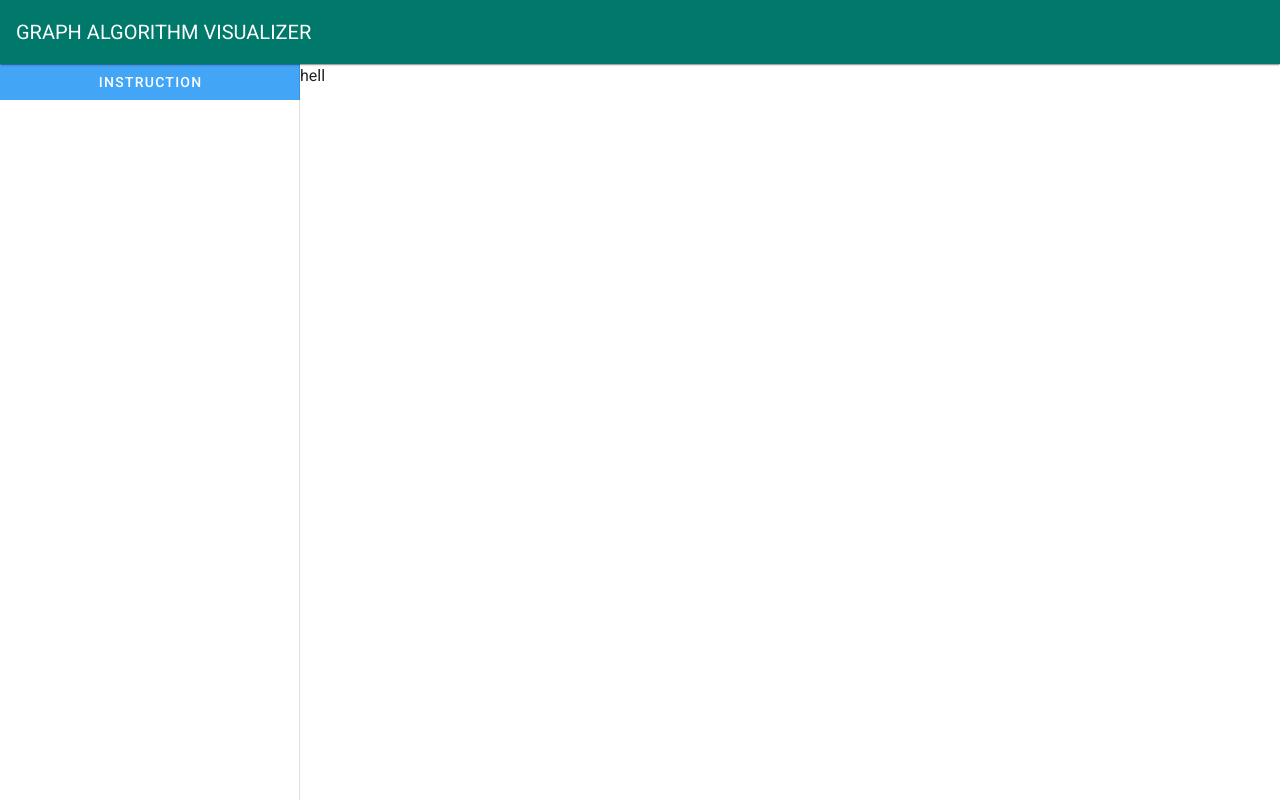
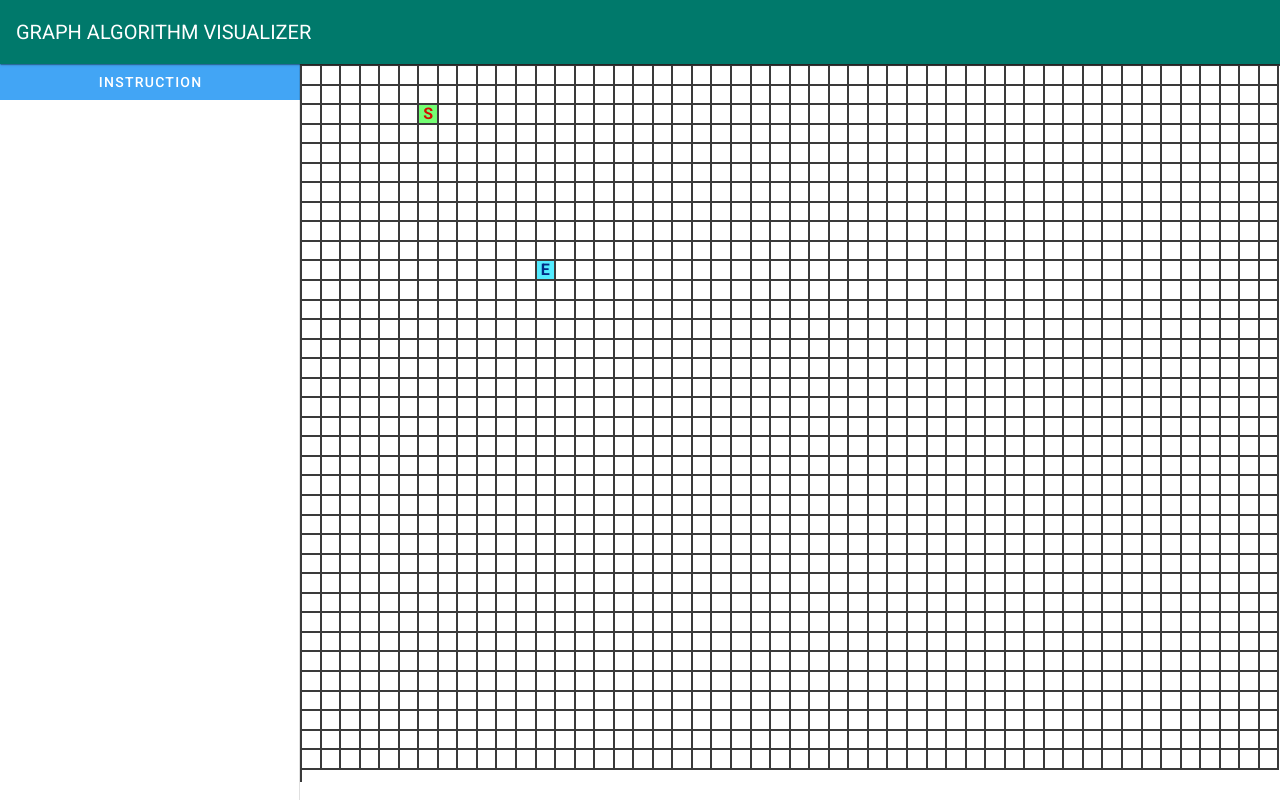
Before and after one commit to ahnaf-asif/graph-algorithms-visualizer, a Vue app: page / in a window 1280 px wide. Built offline with nearby package versions, Linux system fonts and the light colour scheme.

Commit message:
added stuff

```diff
--- a/src/App.vue
+++ b/src/App.vue
@@ -13,11 +13,9 @@
       </router-link>
 
       <v-spacer></v-spacer>
-<!--      <Instruction />-->
 
     </v-app-bar>
     <v-main>
-
         <Home />
     </v-main>
   </v-app>
--- /dev/null
+++ b/src/components/GridBoxComponent.vue
@@ -0,0 +1,52 @@
+<template>
+    <div
+        class="gridbox"
+        :style="{
+            height: size+'px',
+            width: size+'px'
+        }"
+        @click="dosomething()"
+        :class="{'start':start, 'end':end}"
+    >
+
+        {{start?'S':''}}{{end?'E':''}}
+
+    </div>
+</template>
+
+<script>
+export default {
+    name: 'GridBoxComponent',
+    props: ['size', 'row', 'col', 'start', 'end'],
+    data(){
+        return {
+
+        }
+    },
+    methods: {
+        dosomething(){
+            console.log(`row = ${this.row}, col = ${this.col}`);
+        }
+    }
+}
+</script>
+
+<style>
+.gridbox{
+    border-right: 2px solid rgb(58, 58, 58);
+    border-bottom: 2px solid rgb(58, 58, 58);
+    display: flex;
+    align-items: center;
+    justify-content: center;
+    font-weight: bolder;
+    font-size: 100%;
+}
+.start{
+    color: rgb(212, 14, 0);
+    background: rgb(116, 255, 116);
+}
+.end{
+    color: rgb(0, 42, 133);
+    background: rgb(82, 235, 255);
+}
+</style>
--- a/src/views/Home.vue
+++ b/src/views/Home.vue
@@ -1,15 +1,75 @@
-<template ref="home">
-  <div style="display: flex;flex-wrap: wrap;">
-<!--    <div v-for="i in 20000" :key="i" style="height: 20px;width:20px;border-bottom: 1px solid black;border-right: 1px solid black;"></div>-->
-    hell
+<template >
+  <div class="grid" ref="home" style="display:flex;flexd-rection: row;flex-wrap:wrap;">
+    <div v-for="cc in m" :key="cc">
+      <GridBoxComponent
+        v-for="rr in n"
+        :key="rr"
+        :size="boxLength"
+        :row="rr"
+        :col="cc"
+        :start="rr == startPosition.r && cc == startPosition.c ? true: false"
+        :end="rr == endPosition.r && cc == endPosition.c ? true: false"
+        ></GridBoxComponent>
+    </div>
   </div>
 
 </template>
 
+<style lang="scss">
+.grid{
+  height: 89.8vh;
+  overflow-x:hidden !important;
+  overflow-y:hidden !important;
+  border-left: 2px solid rgb(58, 58, 58);
+  border-top: 2px solid rgb(58, 58, 58);
+}
+</style>
+
 <script>
+
+  import GridBoxComponent from '../components/GridBoxComponent.vue';
 
   export default {
     name: 'Home',
+    components: {
+      GridBoxComponent
+    },
+    data(){
+      return {
+        canvasHeight: 0,
+        canvasWidth: 0,
+        n: 0, // this is the number of rows
+        m: 0, // this is the number of columns
+        boxLength: 0,
+        grid: new Array(this.n).fill(0).map(() => new Array(this.m).fill(0)),
+        startPosition: {
+          r: 3,c: 7
+        },
+        endPosition: {
+          r: 11,c: 13
+        },
+      }
+    },
+    mounted(){
+      this.canvasHeight = this.$refs.home.clientHeight;
+      this.canvasWidth = this.$refs.home.clientWidth;
 
+      if(this.canvasWidth >= 960){
+        this.canvasWidth -= 300;
+      }
+      if(this.canvasWidth <= 500){
+        this.m = 20;
+      }else if(this.canvasWidth <= 950){
+        this.m = 30;
+      }else this.m = 50;
+
+
+      this.boxLength = this.canvasWidth/this.m;
+      this.n = Math.ceil(this.canvasHeight/this.boxLength)-1;
+
+      this.grid = new Array(this.n).fill(0).map(() => new Array(this.m).fill(0));
+
+      console.log(this.m , this.canvasWidth , this.n,  this.canvasHeight);
+    }
   }
 </script>
```
Also changed, not shown: 1 other file (tests, documents, lock files or other folders).
